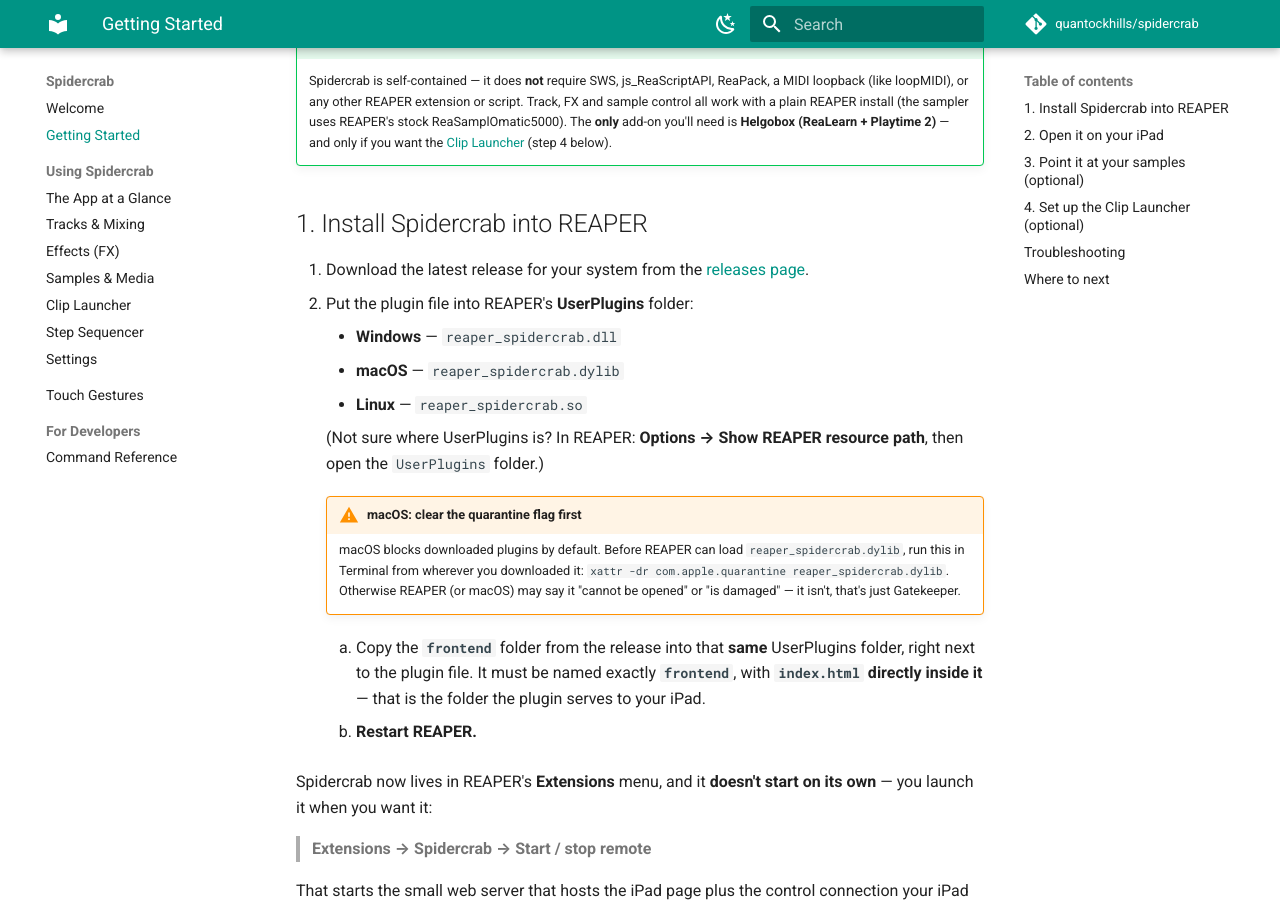
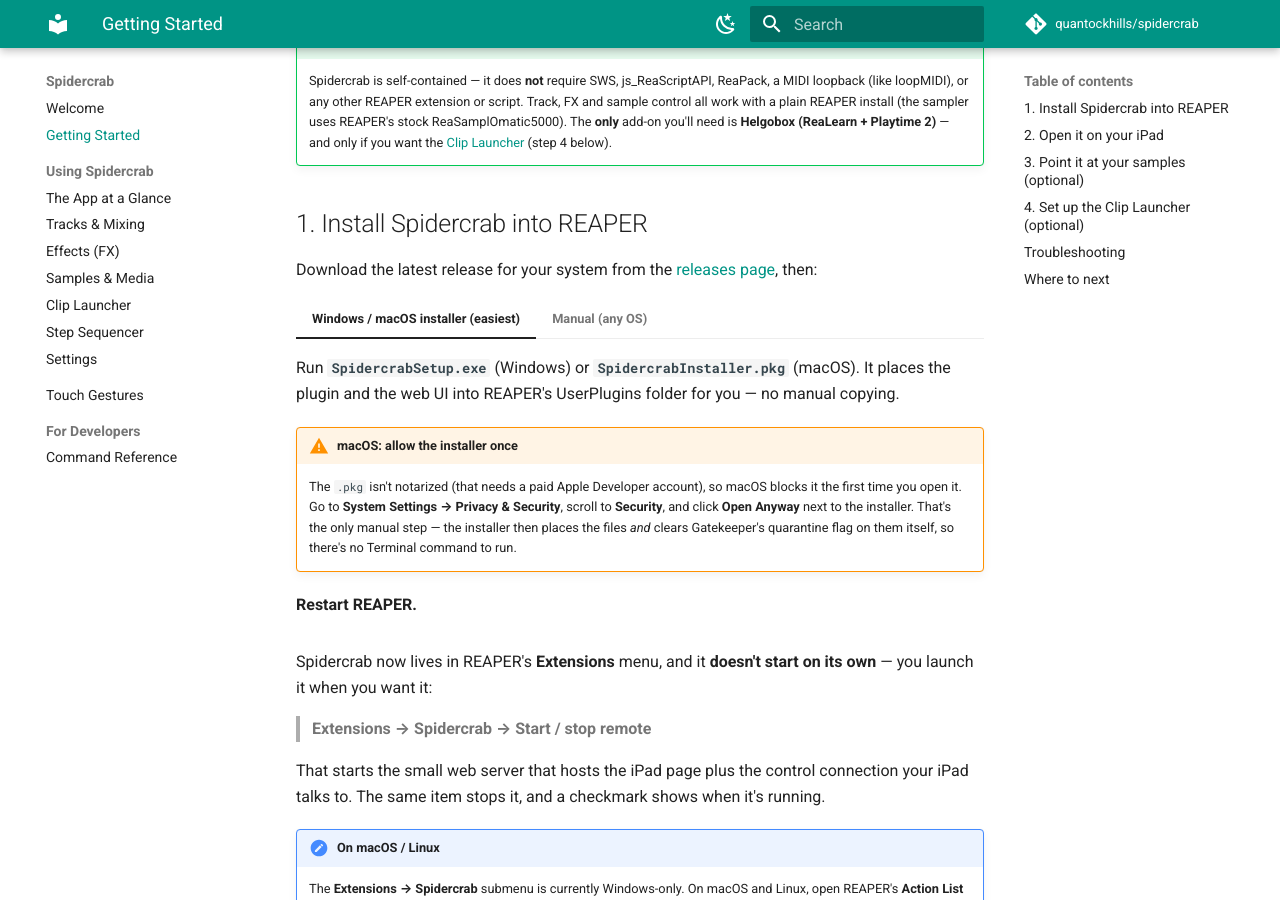
Before and after one commit to quantockhills/spidercrab, an MkDocs documentation site: the page built from docs/getting-started.md, in a window 1280 px wide and 900 px high, scrolled down 359 px. Built offline with MkDocs 1.6.1 and Material for MkDocs 9.7.7, drawn with Linux system fonts in a browser that asks for light colours; comment, search, counter and statistics services are not loaded.

Commit message:
Add macOS .pkg installer (mirrors the Windows installer)
Builds SpidercrabInstaller.pkg via pkgbuild in the existing macos-15 CI
job: a payload-free package whose postinstall script (plain shell, no
compiled installer logic) copies the dylib + frontend into
~/Library/Application Support/REAPER/UserPlugins and clears the
Gatekeeper quarantine flag on them, so users only have to click through
one "Open Anyway" prompt on the installer itself instead of running a
Terminal command. CI also runs the built .pkg through a real
`installer -pkg ... -target CurrentUserHomeDirectory` and checks the
result, the same way the raw dylib build is already verified rather than
just assumed to work.

Also fixes a real gap: the macos CI job never built the frontend at all,
so the "manual bundle" zip that's actually been hand-assembled for past
releases wasn't reproducible from this workflow — it now is
(spidercrab-macos-manual artifact), matching the Windows job's pattern.

Co-Authored-By: Claude Sonnet 5 <noreply@anthropic.com>

```diff
--- a/docs/getting-started.md
+++ b/docs/getting-started.md
@@ -10,18 +10,30 @@ Spidercrab isn't an app you download from the App Store. It's a little control s
 
 ## 1. Install Spidercrab into REAPER
 
-1. Download the latest release for your system from the [releases page](https://github.com/quantockhills/spidercrab/releases).
-2. Put the plugin file into REAPER's **UserPlugins** folder:
-    - **Windows** — `reaper_spidercrab.dll`
-    - **macOS** — `reaper_spidercrab.dylib`
-    - **Linux** — `reaper_spidercrab.so`
+Download the latest release for your system from the [releases page](https://github.com/quantockhills/spidercrab/releases), then:
 
-    (Not sure where UserPlugins is? In REAPER: **Options → Show REAPER resource path**, then open the `UserPlugins` folder.)
+=== "Windows / macOS installer (easiest)"
 
-    !!! warning "macOS: clear the quarantine flag first"
-        macOS blocks downloaded plugins by default. Before REAPER can load `reaper_spidercrab.dylib`, run this in Terminal from wherever you downloaded it: `xattr -dr com.apple.quarantine reaper_spidercrab.dylib`. Otherwise REAPER (or macOS) may say it "cannot be opened" or "is damaged" — it isn't, that's just Gatekeeper.
-3. Copy the **`frontend`** folder from the release into that **same** UserPlugins folder, right next to the plugin file. It must be named exactly **`frontend`**, with **`index.html` directly inside it** — that is the folder the plugin serves to your iPad.
-4. **Restart REAPER.**
+    Run **`SpidercrabSetup.exe`** (Windows) or **`SpidercrabInstaller.pkg`** (macOS). It places the plugin and the web UI into REAPER's UserPlugins folder for you — no manual copying.
+
+    !!! warning "macOS: allow the installer once"
+        The `.pkg` isn't notarized (that needs a paid Apple Developer account), so macOS blocks it the first time you open it. Go to **System Settings → Privacy & Security**, scroll to **Security**, and click **Open Anyway** next to the installer. That's the only manual step — the installer then places the files *and* clears Gatekeeper's quarantine flag on them itself, so there's no Terminal command to run.
+
+    **Restart REAPER.**
+
+=== "Manual (any OS)"
+
+    1. Put the plugin file into REAPER's **UserPlugins** folder:
+        - **Windows** — `reaper_spidercrab.dll`
+        - **macOS** — `reaper_spidercrab.dylib`
+        - **Linux** — `reaper_spidercrab.so`
+
+        (Not sure where UserPlugins is? In REAPER: **Options → Show REAPER resource path**, then open the `UserPlugins` folder.)
+
+        !!! warning "macOS: clear the quarantine flag first"
+            macOS blocks downloaded plugins by default. Before REAPER can load `reaper_spidercrab.dylib`, run this in Terminal from wherever you downloaded it: `xattr -dr com.apple.quarantine reaper_spidercrab.dylib`. Otherwise REAPER (or macOS) may say it "cannot be opened" or "is damaged" — it isn't, that's just Gatekeeper.
+    2. Copy the **`frontend`** folder from the release into that **same** UserPlugins folder, right next to the plugin file. It must be named exactly **`frontend`**, with **`index.html` directly inside it** — that is the folder the plugin serves to your iPad.
+    3. **Restart REAPER.**
 
 Spidercrab now lives in REAPER's **Extensions** menu, and it **doesn't start on its own** — you launch it when you want it:
 
--- a/mkdocs.yml
+++ b/mkdocs.yml
@@ -41,6 +41,8 @@ markdown_extensions:
       permalink: true
   - pymdownx.highlight
   - pymdownx.superfences
+  - pymdownx.tabbed:
+      alternate_style: true
   - pymdownx.emoji:
       emoji_index: !!python/name:material.extensions.emoji.twemoji
       emoji_generator: !!python/name:material.extensions.emoji.to_svg
```
Also changed, not shown: README.md (+1 -1 lines), installer-mac/README.md (added, +92 -0 lines), installer/README.md (+2 -2 lines), 3 other files.
